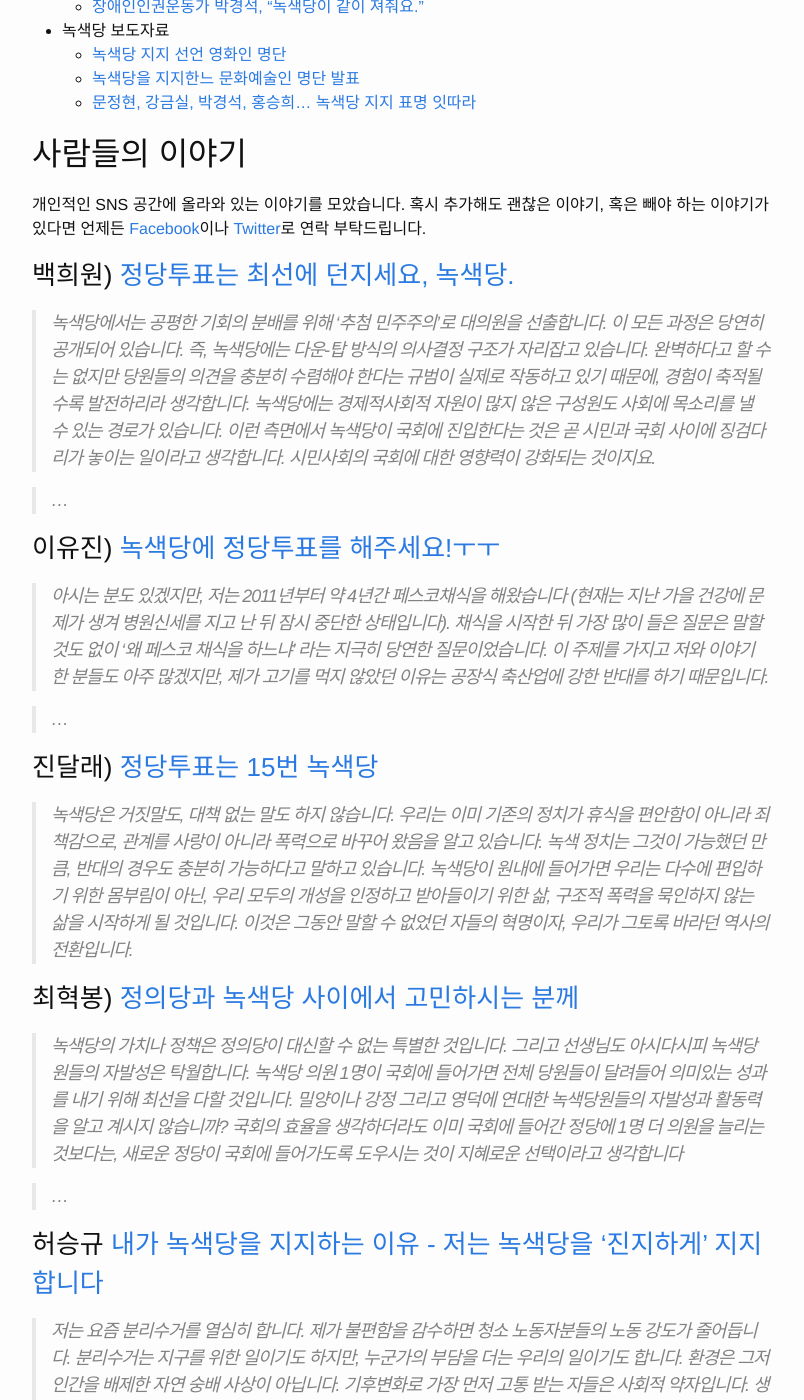
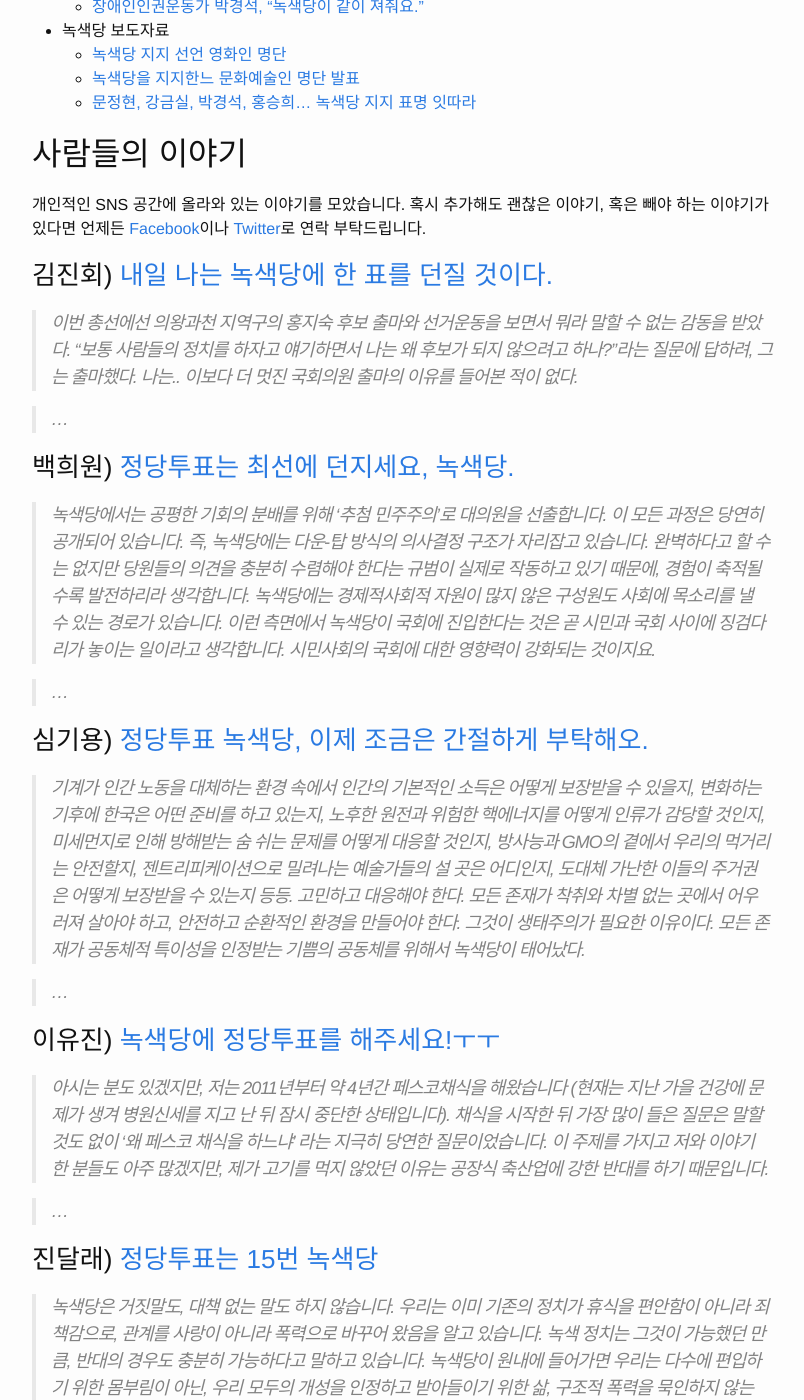
Before and after one commit to roupkk/votegreen, a Jekyll site: the page built from _posts/2016-04-12-내가-듣기로-너는-왜-녹색당을-지지하는가.markdown, in a window 1280 px wide and 1400 px high, scrolled down 403 px. Shown: the whole window, without its empty margins (238-1042 px from the left). Built offline with Jekyll 4.4.1, drawn with Linux system fonts in a browser that asks for light colours.

Commit message:
심기용, 김진회님 추가

```diff
--- a/_posts/2016-04-12-내가-듣기로-너는-왜-녹색당을-지지하는가.markdown
+++ b/_posts/2016-04-12-내가-듣기로-너는-왜-녹색당을-지지하는가.markdown
@@ -23,9 +23,21 @@ categories: update
 
 개인적인 SNS 공간에 올라와 있는 이야기를 모았습니다. 혹시 추가해도 괜찮은 이야기, 혹은 빼야 하는 이야기가 있다면 언제든 [Facebook](https://facebook.com/combacsa)이나 [Twitter](https://twitter.com/combacsa)로 연락 부탁드립니다.
 
+### 김진회) [내일 나는 녹색당에 한 표를 던질 것이다.](https://www.facebook.com/kimjh620/posts/987495241315530)
+
+> 이번 총선에선 의왕과천 지역구의 홍지숙 후보 출마와 선거운동을 보면서 뭐라 말할 수 없는 감동을 받았다. "보통 사람들의 정치를 하자고 얘기하면서 나는 왜 후보가 되지 않으려고 하나?"라는 질문에 답하려, 그는 출마했다. 나는.. 이보다 더 멋진 국회의원 출마의 이유를 들어본 적이 없다.
+
+> ...
+
 ### 백희원) [정당투표는 최선에 던지세요, 녹색당.](https://www.facebook.com/heewon.baek.92/posts/1044467688960484)
 
 > 녹색당에서는 공평한 기회의 분배를 위해 ‘추첨 민주주의’로 대의원을 선출합니다. 이 모든 과정은 당연히 공개되어 있습니다. 즉, 녹색당에는 다운-탑 방식의 의사결정 구조가 자리잡고 있습니다. 완벽하다고 할 수는 없지만 당원들의 의견을 충분히 수렴해야 한다는 규범이 실제로 작동하고 있기 때문에, 경험이 축적될수록 발전하리라 생각합니다. 녹색당에는 경제적사회적 자원이 많지 않은 구성원도 사회에 목소리를 낼 수 있는 경로가 있습니다. 이런 측면에서 녹색당이 국회에 진입한다는 것은 곧 시민과 국회 사이에 징검다리가 놓이는 일이라고 생각합니다. 시민사회의 국회에 대한 영향력이 강화되는 것이지요.
+
+> ...
+
+### 심기용) [정당투표 녹색당, 이제 조금은 간절하게 부탁해오.](https://www.facebook.com/photo.php?fbid=963161270399319&set=a.448456208536497.104346.100001163667583&type=3&theater)
+
+> 기계가 인간 노동을 대체하는 환경 속에서 인간의 기본적인 소득은 어떻게 보장받을 수 있을지, 변화하는 기후에 한국은 어떤 준비를 하고 있는지, 노후한 원전과 위험한 핵에너지를 어떻게 인류가 감당할 것인지, 미세먼지로 인해 방해받는 숨 쉬는 문제를 어떻게 대응할 것인지, 방사능과 GMO의 곁에서 우리의 먹거리는 안전할지, 젠트리피케이션으로 밀려나는 예술가들의 설 곳은 어디인지, 도대체 가난한 이들의 주거권은 어떻게 보장받을 수 있는지 등등. 고민하고 대응해야 한다. 모든 존재가 착취와 차별 없는 곳에서 어우러져 살아야 하고, 안전하고 순환적인 환경을 만들어야 한다. 그것이 생태주의가 필요한 이유이다. 모든 존재가 공동체적 특이성을 인정받는 기쁨의 공동체를 위해서 녹색당이 태어났다.
 
 > ...
 
```
Also changed, not shown: 2 other files.
